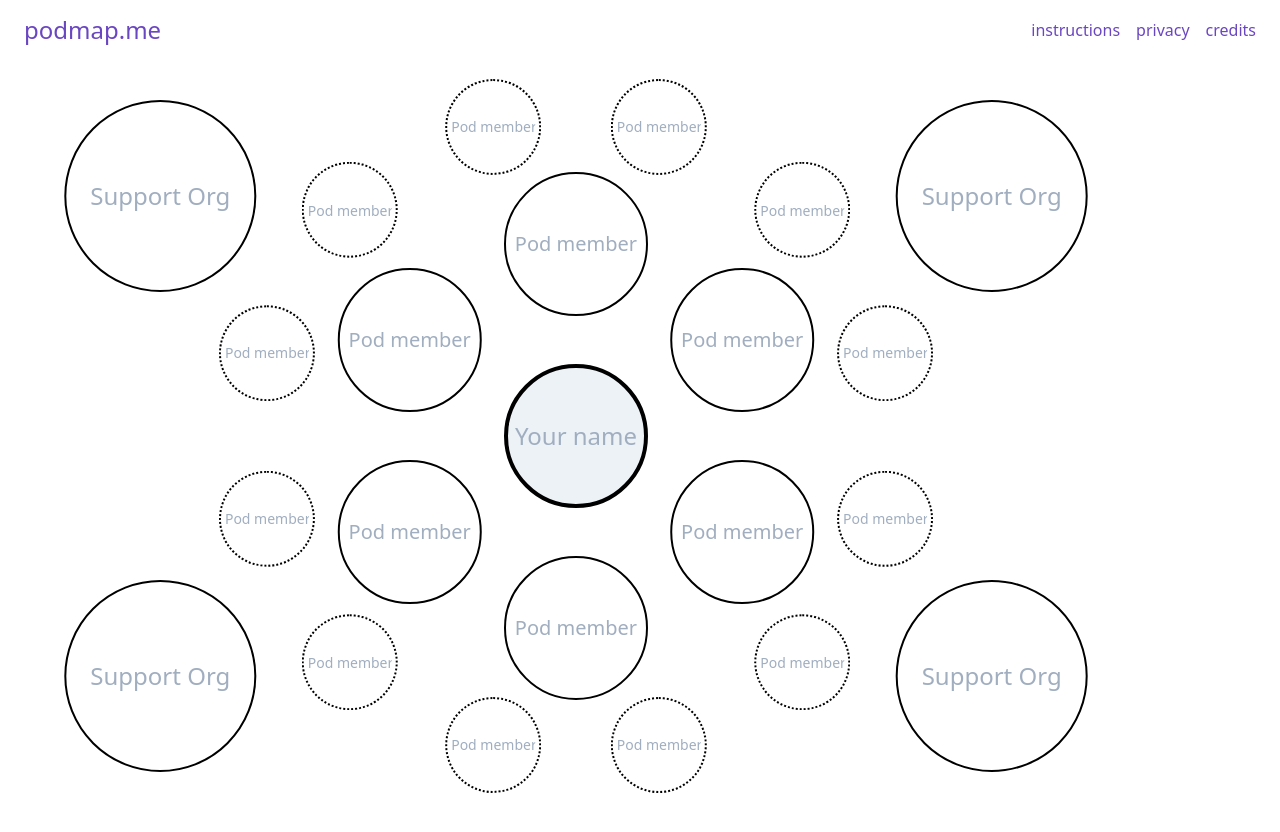
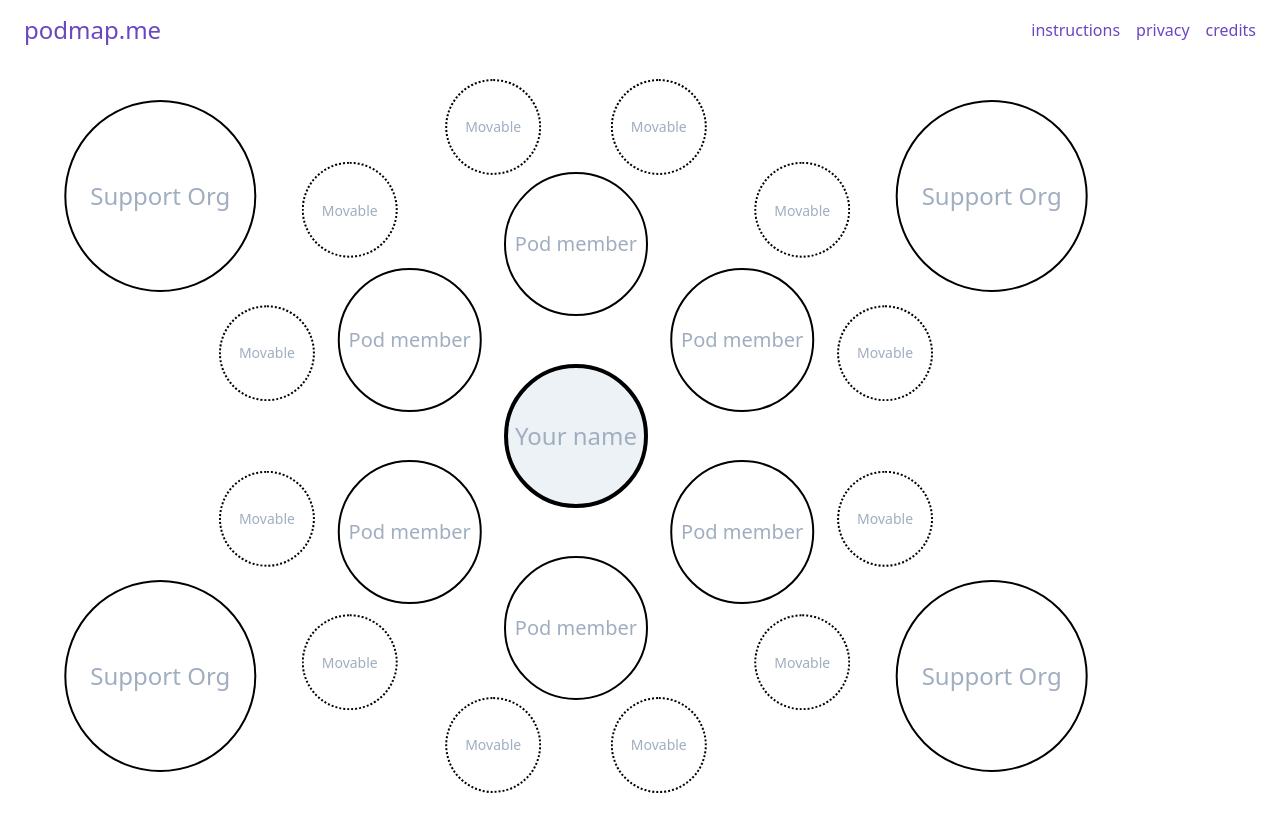
Before and after one commit to understory-garden/podmap.me, a Next.js app: page / in a window 1280 px wide. Shown: the top 832 px of the page. Built offline with nearby package versions, Linux system fonts and the light colour scheme.

Commit message:
Change "Pod member?" to "Movable"

```diff
--- a/pages/index.jsx
+++ b/pages/index.jsx
@@ -90,7 +90,7 @@ export default function IndexPage() {
           <CircleLayout className="m-auto" style={{"--rel": 2.333, "--d": "6rem", "--tan" : 0.5}}>
             {[0, 1, 2, 3, 4, 5, 6, 7, 8, 9, 10, 11].map(i => (
               <div className="pod-element border-dotted" key={i}>
-                <input placeholder="Pod member?"
+                <input placeholder="Movable"
                        className="pod-input text-sm"
                        value={(podmap && podmap.potentialThings && podmap.potentialThings[i]) || ""}
                        onChange={e => {
```
